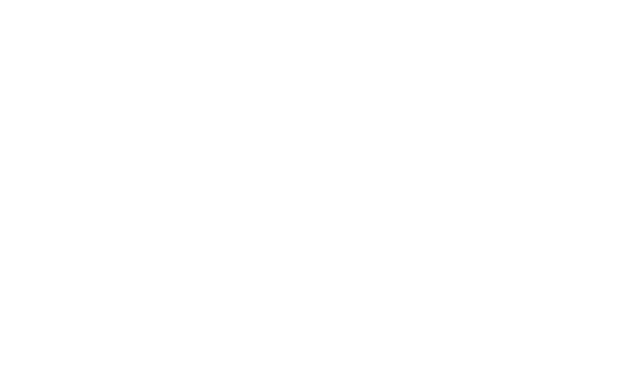
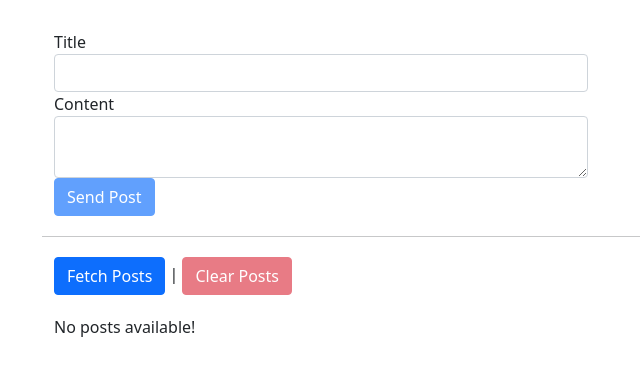
Before and after one commit to zormaxo/AngularTheCompleteGuide, an Angular app: page / in a window 1280 px wide. Shown: the top 372 px of the page, without its empty margins (40-680 px from the left). Built offline with nearby package versions, Linux system fonts and the light colour scheme.

Commit message:
first commit

```diff
--- a/src/app/app.component.css
+++ b/src/app/app.component.css
@@ -1,3 +1,7 @@
 .container {
   margin-top: 30px;
 }
+
+.row {
+  margin: 20px 0;
+}
--- a/src/app/app.component.html
+++ b/src/app/app.component.html
@@ -0,0 +1,57 @@
+<div class="container">
+  <div class="row">
+    <div class="col-xs-12 col-md-6 col-md-offset-3">
+      <form #postForm="ngForm" (ngSubmit)="onCreatePost(postForm.value)">
+        <div class="form-group">
+          <label for="title">Title</label>
+          <input
+            type="text"
+            class="form-control"
+            id="title"
+            required
+            ngModel
+            name="title"
+          />
+        </div>
+        <div class="form-group">
+          <label for="content">Content</label>
+          <textarea
+            class="form-control"
+            id="content"
+            required
+            ngModel
+            name="content"
+          ></textarea>
+        </div>
+        <button
+          class="btn btn-primary"
+          type="submit"
+          [disabled]="!postForm.valid"
+        >
+          Send Post
+        </button>
+      </form>
+    </div>
+  </div>
+  <hr />
+  <div class="row">
+    <div class="col-xs-12 col-md-6 col-md-offset-3">
+      <button class="btn btn-primary" (click)="onFetchPosts()">
+        Fetch Posts
+      </button>
+      |
+      <button
+        class="btn btn-danger"
+        [disabled]="loadedPosts.length < 1"
+        (click)="onClearPosts()"
+      >
+        Clear Posts
+      </button>
+    </div>
+  </div>
+  <div class="row">
+    <div class="col-xs-12 col-md-6 col-md-offset-3">
+      <p>No posts available!</p>
+    </div>
+  </div>
+</div>
--- a/src/app/app.component.ts
+++ b/src/app/app.component.ts
@@ -1,10 +1,28 @@
-import { Component } from '@angular/core';
+import { Component, OnInit } from '@angular/core';
+import { HttpClient } from '@angular/common/http';
 
 @Component({
   selector: 'app-root',
   templateUrl: './app.component.html',
   styleUrls: ['./app.component.css']
 })
-export class AppComponent {
-  name = "omer"
+export class AppComponent implements OnInit {
+  loadedPosts = [];
+
+  constructor(private http: HttpClient) {}
+
+  ngOnInit() {}
+
+  onCreatePost(postData: { title: string; content: string }) {
+    // Send Http request
+    console.log(postData);
+  }
+
+  onFetchPosts() {
+    // Send Http request
+  }
+
+  onClearPosts() {
+    // Send Http request
+  }
 }
```
Also changed, not shown: src/app/app.module.ts (+5 -9 lines), 1 other file (tests, documents, lock files or other folders).
